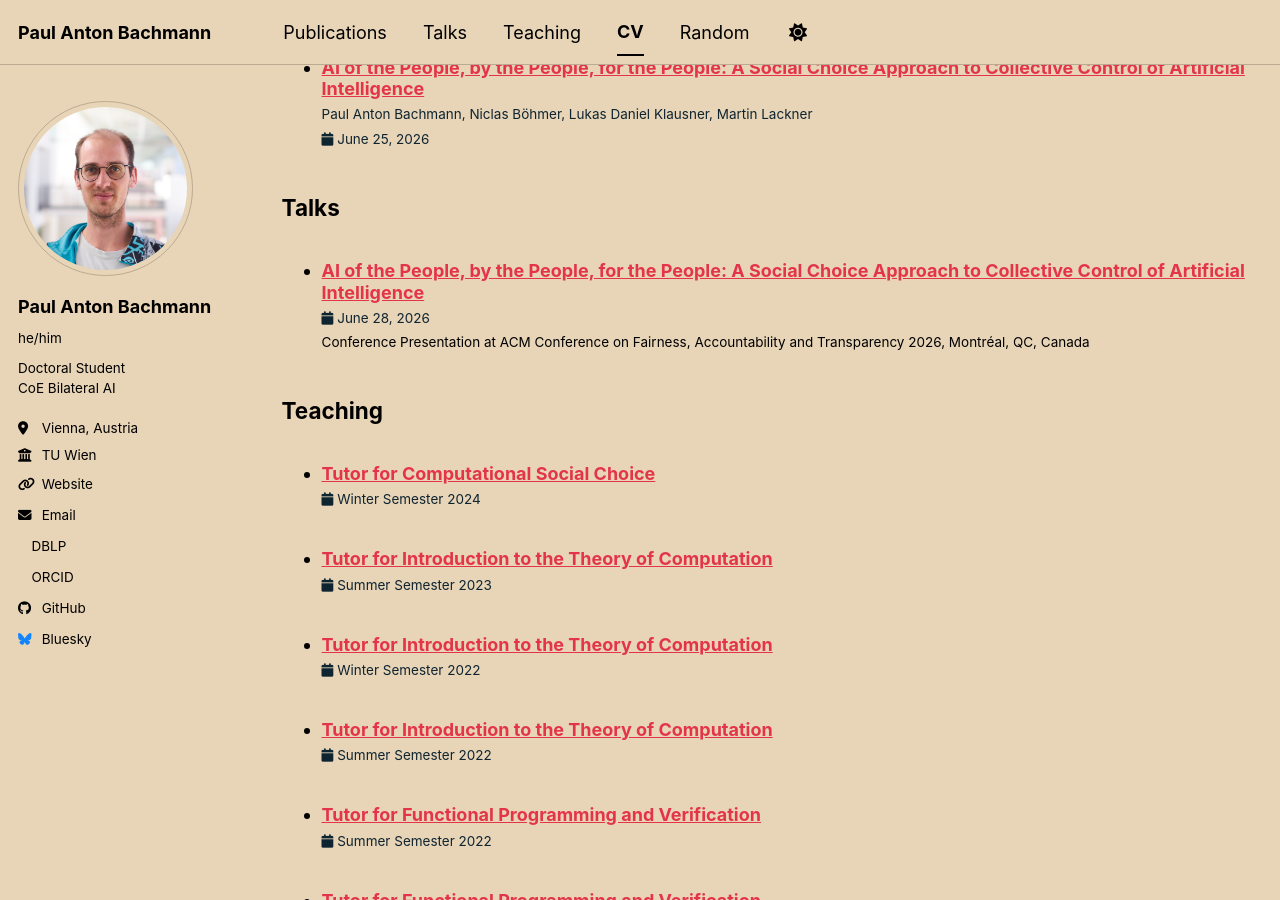
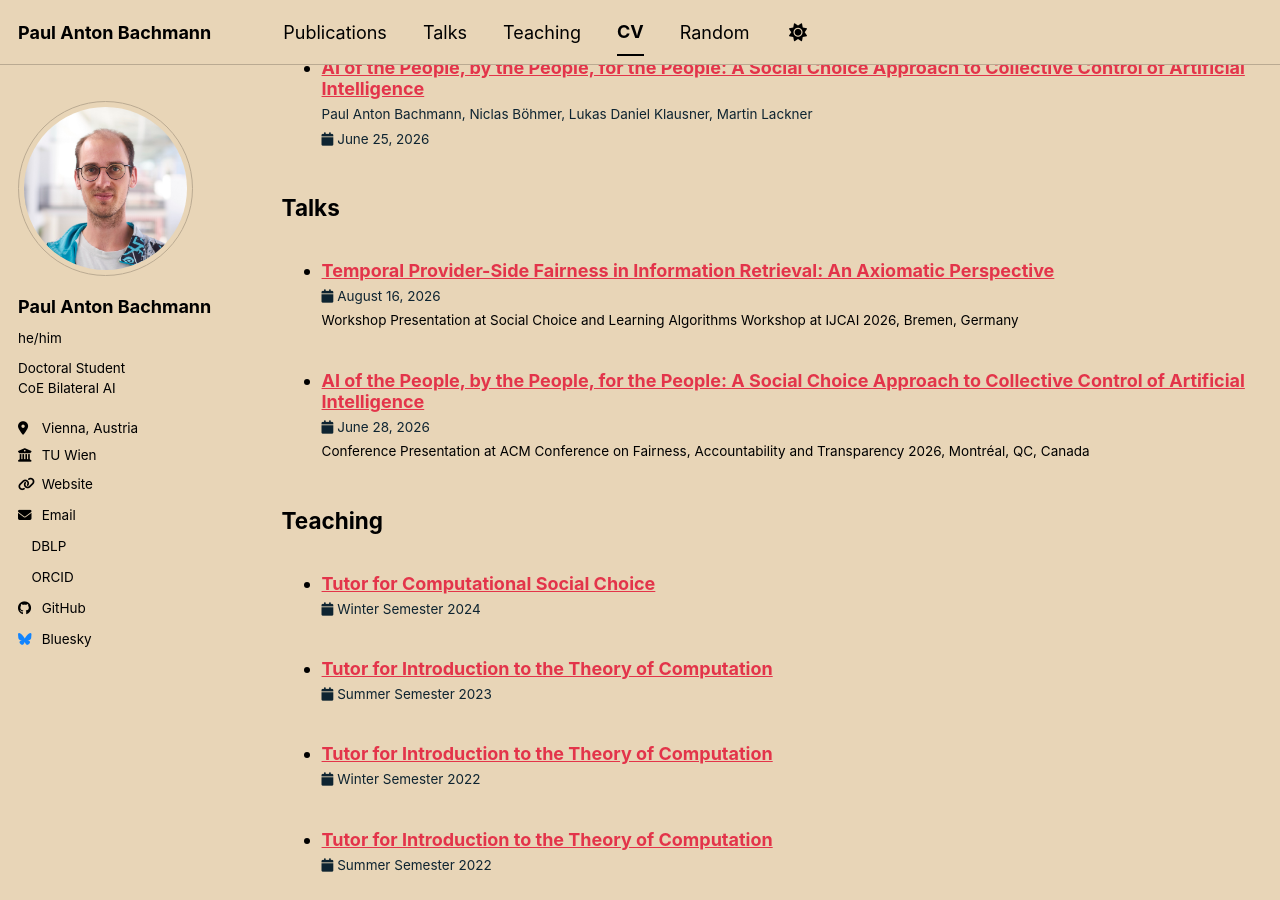
Before and after one commit to pabachmann/pabachmann.github.io, a Jekyll site: the page built from _pages/cv.md, in a window 1280 px wide and 900 px high, scrolled down 2246 px. Built offline with Jekyll 4.4.1, drawn with Linux system fonts in a browser that asks for light colours; a style sheet for code colours, icons or effects is not loaded; some of the changed text lies outside the part shown.

Commit message:
added talk and volunteering

```diff
--- a/_pages/cv.md
+++ b/_pages/cv.md
@@ -91,6 +91,8 @@
 
 ## Service and leadership
 
+* **Rethinking Economics Summer School Switzerland 2026**
+  * volunteer, kitchen team
 * **ACM FAccT Conference 2026**
   * volunteer, session support and publicity
 * **Student Council (Studentische Vertretung), TU Munich**
--- /dev/null
+++ b/_talks/2026-08-16-SCaLA.md
@@ -0,0 +1,10 @@
+---
+title: "Temporal Provider-Side Fairness in Information Retrieval: An Axiomatic Perspective"
+collection: talks
+type: "Workshop Presentation"
+venue: "Social Choice and Learning Algorithms Workshop at IJCAI 2026"
+date: 2026-08-16
+location: "Bremen, Germany"
+---
+
+I presented [our paper](https://pabachmann.github.io/publications/2026-08-16-temporal-provider-side-fairness/) at the Social Choice and Learning Algorithms Workshop at IJCAI 2026 in Bremen.
```
